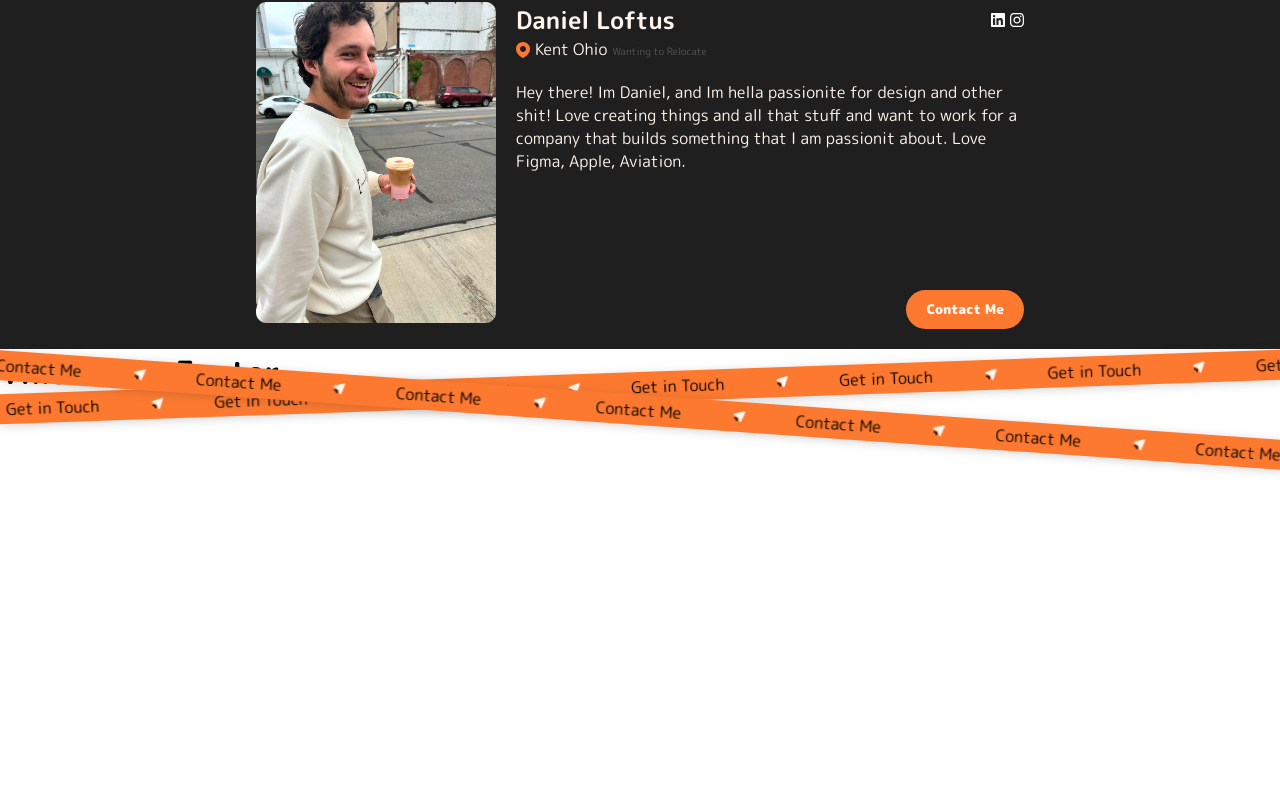
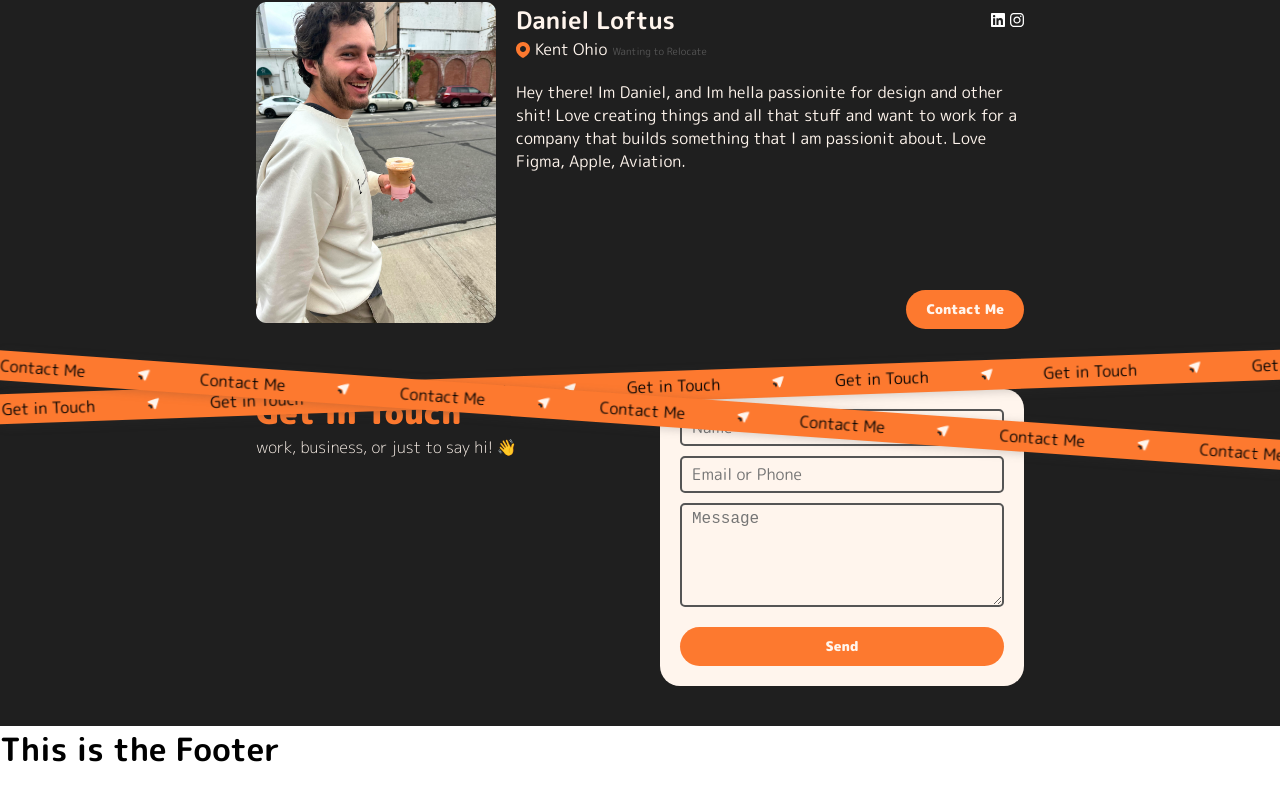
Before and after one commit to Dcloftus/Portfolio, a React (Create React App) app in the folder frontend/: page / in a window 1280 px wide. Shown: the part 1425-2226 px from the top of the page. Built offline with nearby package versions, Linux system fonts and the light colour scheme; no server answers.

Commit message:
Contact Finished and added waving animation

```diff
--- a/frontend/src/pages/Contact/Contact.css
+++ b/frontend/src/pages/Contact/Contact.css
@@ -0,0 +1,67 @@
+.contactWrapper {
+    background-color: var(--background-color);
+    display: flex;
+    justify-content: center;
+    align-items: center;
+    padding: 40px 0px;
+}
+
+.contactContainer {
+    width: 60%;
+    display: flex;
+    justify-content: space-between;
+    gap: 20px;
+
+}
+
+.contactContent {
+
+}
+
+.contactContent h1 {
+    color: var(--primary-color);
+    font-weight: 900;
+}
+
+.contactContent h4 {
+    color: var(--text-color);
+    font-weight: 300;
+}
+
+.contactFormContainer {
+    display: flex;
+    flex-direction: column;
+    background-color: var(--text-color);
+    border-radius: 20px;
+    padding: 20px;
+    gap: 20px;
+}
+
+.contactForm {
+    display: flex;
+    flex-direction: column;
+    gap: 10px;
+}
+
+.contactForm input, textarea {
+    width: 300px;
+    background: none;
+    border: 2px solid var(--text-seondary-color);
+    border-radius: 5px;
+    font-size: 16px;
+    padding: 5px 10px;
+}
+
+.contactButton {
+    background-color: var(--primary-color);
+    border: none;
+    border-radius: 20px;
+    padding: 10px 20px;
+    color: var(--text-color);
+    font-weight: 800;
+    cursor: pointer;
+}
+
+.contactButton:hover {
+    background-color: var(--primary-color-hover);
+}
--- a/frontend/src/pages/Contact/Contact.js
+++ b/frontend/src/pages/Contact/Contact.js
@@ -1,9 +1,26 @@
 import React from 'react';
+import './Contact.css';
+
+// Icons
+import { ReactComponent as Pin } from '../../assets/icons/Pin.svg';
 
 function Contact() {
     return (
-        <div>
-            <h1>Contact Page</h1>
+        <div className='contactWrapper'>
+            <div className='contactContainer'>
+                <div className='contactContent'>
+                    <h1>Get in Touch</h1>
+                    <h4>work, business, or just to say hi! 👋</h4>
+                </div>
+                <div className='contactFormContainer'>
+                    <form className='contactForm'>
+                        <input type='text' placeholder='Name'/>
+                        <input type='phone' placeholder='Email or Phone'/>
+                        <textarea placeholder='Message' rows='5'/>
+                    </form>
+                    <button className='contactButton'>Send</button>
+                </div>
+            </div>
         </div>
     );
 }
--- a/frontend/src/pages/Home/Home.css
+++ b/frontend/src/pages/Home/Home.css
@@ -135,6 +135,12 @@
     animation-delay: 0s; /* 1-second delay before the animation starts */
 }
 
+.wave {
+    display: inline-block;
+    transform-origin: bottom right;
+    animation: none;
+}
+
 
 @keyframes pulse-animation-small {
     0% {
@@ -190,6 +196,24 @@
     }
 }
 
+@keyframes wave {
+    0% {
+      transform: rotate(0deg);
+    }
+    25% {
+      transform: rotate(-15deg);
+    }
+    50% {
+      transform: rotate(10deg);
+    }
+    75% {
+      transform: rotate(-10deg);
+    }
+    100% {
+      transform: rotate(0deg);
+    }
+  }
+
 /* Responsive changes */
 @media screen and (max-width: 930px) {
     .heroTextContainer h2 {
--- a/frontend/src/pages/Home/Home.js
+++ b/frontend/src/pages/Home/Home.js
@@ -1,9 +1,10 @@
-import React from 'react';
+import React, { useEffect, useRef } from 'react';
 import './Home.css';
 
 // Sections
 import WasHere from '../Was Here/WasHere';
 import AboutMe from '../About/About'
+import Contact from '../Contact/Contact'
 
 // Components
 import PillLabels from '../../components/PillLabels/PillLabels'
@@ -12,6 +13,7 @@ import {ReactComponent as SendIcon} from '../../assets/icons/Send.svg'
 
 // Images
 import hero from '../../assets/images/DanielHerox2.png'
+import wave from '../../assets/images/Wave.png'
 
 import { ReactComponent as StarLg } from '../../assets/icons/StarLg.svg';
 import { ReactComponent as StarMd } from '../../assets/icons/StarMd.svg';
@@ -21,6 +23,32 @@ import { ReactComponent as TadpoleMd } from '../../assets/icons/TadpoleMd.svg';
 import { ReactComponent as TadpoleSm } from '../../assets/icons/TadpoleSm.svg';
 
 function Home() {
+    const waveRef = useRef(null);
+
+    useEffect(() => {
+        function randomWave() {
+          const randomWaves = Math.floor(Math.random() * 4) + 3; // Between 3 and 6 waves
+          const randomInterval = Math.floor(Math.random() * 5000) + 2000; // Random interval between 2 and 7 seconds
+
+          // Set the animation with a random number of iterations
+          waveRef.current.style.animation = `wave 1s ${randomWaves}  ease-in-out`;
+
+          // Reset the animation after it finishes and schedule the next wave
+          setTimeout(() => {
+            waveRef.current.style.animation = 'none'; // Reset animation
+            setTimeout(randomWave, randomInterval); // Schedule next wave
+          }, randomWaves * 1000); // Duration of one wave * number of waves
+        }
+
+        // Start the first wave after an initial delay
+        setTimeout(randomWave, 1500);
+
+        // Clean up on component unmount
+        return () => {
+          clearTimeout();
+        };
+      }, []);
+
     return (
         <div>
             <div className='heroContainer'>
@@ -32,7 +60,7 @@ function Home() {
                     </div>
                     <div className='heroContentContainer'>
                         <div className='heroTextContainer'>
-                            <h4>Hey there! 👋</h4>
+                            <h4>Hey there! <div className="wave" ref={waveRef}>👋🏼</div></h4>
                             <h2>I'm Daniel Loftus,</h2>
                             <div className='pillContainer'>
                                 <PillLabels />
@@ -54,6 +82,7 @@ function Home() {
             <AboutMe />
             <Banner text="Get in Touch" icon={<SendIcon />} direction="backward" rotation={-2} />
             <Banner text="Contact Me" icon={<SendIcon />} direction="forward" rotation={4} />
+            <Contact />
         </div>
     );
 }
```
Also changed, not shown: frontend/src/assets/images/Wave.png (added).
